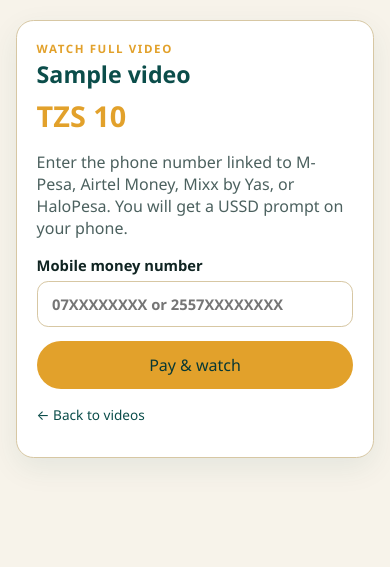
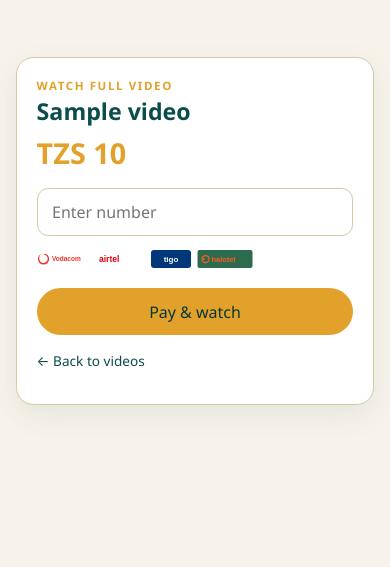
Before and after one commit to kengodhil/AWAY-VIDEOS, a Django app: page /videos/1/pay/WATCH/ in a window 390 px wide. Shown: the part 54-621 px from the top of the page. Run offline with Django 5.2, Linux system fonts and the light colour scheme; tables that the repository leaves empty hold one stand-in row (values such as "Sample post"); some libraries are stand-ins or nearby versions.

Commit message:
Hover teasers, payment phone UI with wallet logos

```diff
--- a/catalog/forms.py
+++ b/catalog/forms.py
@@ -11,12 +11,13 @@ User = get_user_model()
 class PayForm(forms.Form):
     phone = forms.CharField(
         max_length=20,
-        label="Mobile money number",
+        label="",
         widget=forms.TextInput(
             attrs={
-                "placeholder": "07XXXXXXXX or 2557XXXXXXXX",
+                "placeholder": "Enter number",
                 "inputmode": "tel",
                 "autocomplete": "tel",
+                "aria-label": "Mobile money number",
             }
         ),
     )
--- a/templates/catalog/pay.html
+++ b/templates/catalog/pay.html
@@ -1,4 +1,5 @@
 {% extends "catalog/base.html" %}
+{% load static %}
 {% block title %}Pay · {{ video.title }} · AWAY Videos{% endblock %}
 {% block content %}
 <section class="pay-shell">
@@ -6,18 +7,19 @@
     <p class="eyebrow">{% if is_download %}Download{% else %}Watch full video{% endif %}</p>
     <h1>{{ video.title }}</h1>
     <p class="price">TZS {{ amount|floatformat:0 }}</p>
-    <p class="muted">
-      Enter the phone number linked to M-Pesa, Airtel Money, Mixx by Yas, or HaloPesa.
-      You will get a USSD prompt on your phone.
-    </p>
     <form method="post" class="stack">
       {% csrf_token %}
       {{ form.non_field_errors }}
-      <label>
-        {{ form.phone.label }}
+      <div class="phone-field">
         {{ form.phone }}
         {{ form.phone.errors }}
-      </label>
+      </div>
+      <div class="wallet-logos" aria-label="Supported mobile wallets">
+        <img src="{% static 'img/wallets/vodacom.svg' %}" alt="Vodacom" width="56" height="18">
+        <img src="{% static 'img/wallets/airtel.svg' %}" alt="Airtel" width="48" height="18">
+        <img src="{% static 'img/wallets/tigo.svg' %}" alt="Tigo" width="44" height="18">
+        <img src="{% static 'img/wallets/halotel.svg' %}" alt="Halotel" width="56" height="18">
+      </div>
       <button class="btn" type="submit">
         {% if is_download %}Pay &amp; download{% else %}Pay &amp; watch{% endif %}
       </button>
```
Also changed, not shown: templates/catalog/home.html (+15 -22 lines), static/img/wallets/airtel.svg (added), static/img/wallets/halotel.svg (added), static/img/wallets/tigo.svg (added), static/img/wallets/vodacom.svg (added).
